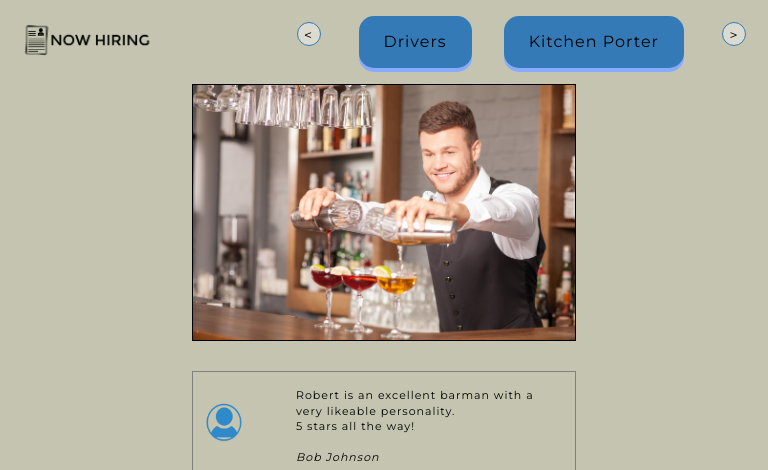
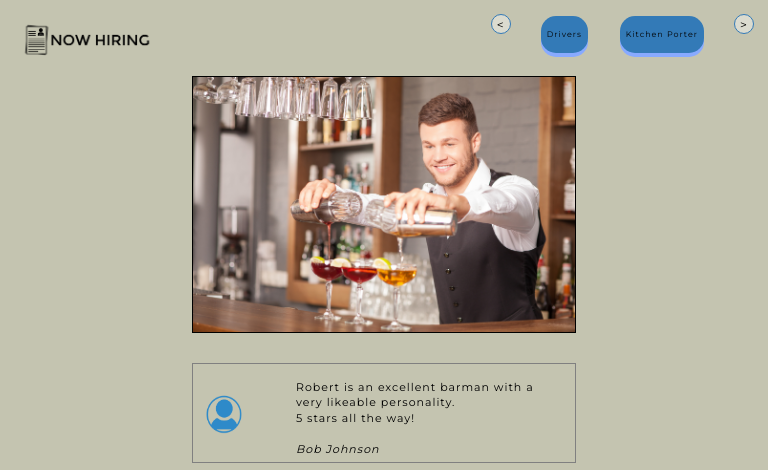
Before and after one commit to Matteobikk90/test-Buzzhire, a PHP site: page /barmans.html in a window 768 px wide. Shown: the top 470 px of the page. Run offline with PHP 8.4, Linux system fonts and the light colour scheme; some libraries are stand-ins or nearby versions.

Commit message:
media queries

```diff
--- a/css/style.css
+++ b/css/style.css
@@ -288,6 +288,30 @@ textarea {
 
 }
 
+@media only screen and (min-width: 425px) and (max-width: 768px) {
+
+#log {
+	font-size: 8px;
+	padding: 13px 6px;
+}
+
+#btn-prev, #btn-next {
+    width: 20px;
+    height: 20px;
+    margin: 14px;
+    float: right;
+    background-color: rgba(255, 255, 255, 0.4);
+    font-size: 12px;
+    line-height: 20px;
+    text-align: center;
+    border-radius: 50%;
+    border: 1px solid #337ab7;
+    cursor: pointer;
+    text-decoration: none;
+}
+
+}
+
 @media only screen and (max-width: 425px) {
 
 #barmans {
```
